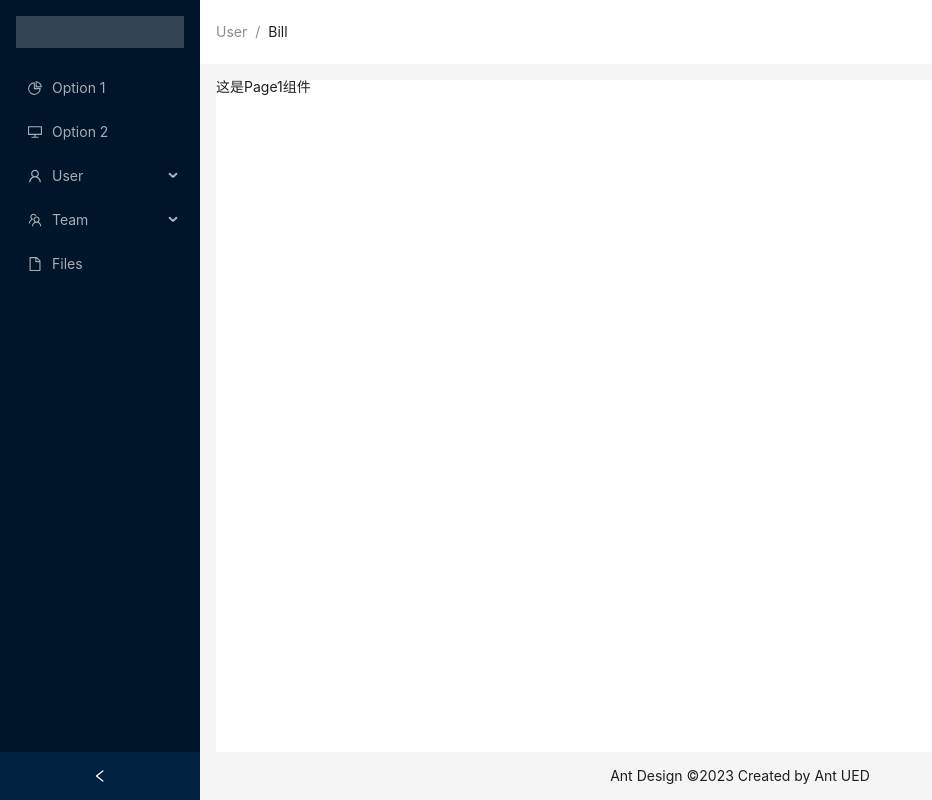
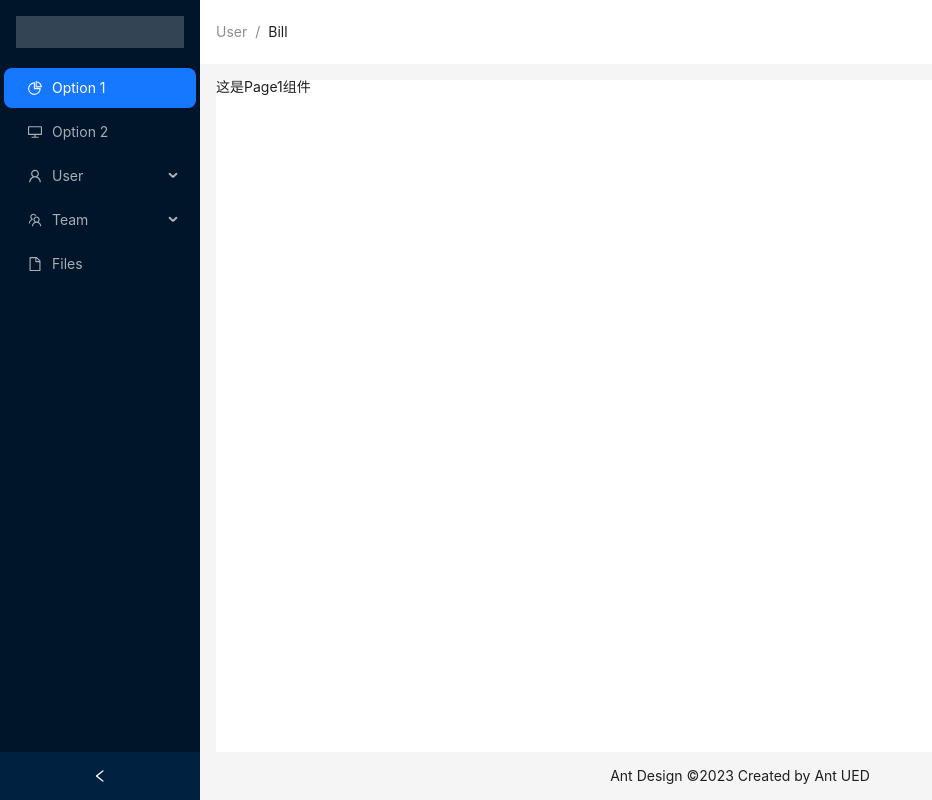
Before and after one commit to qingyanmaodai/react-manage, a React (Vite) app in the folder react-management/: page /page1 in a window 1280 px wide. Shown: the whole page, without its empty margins (0-932 px from the left). Built offline with nearby package versions, Linux system fonts and the light colour scheme.

Commit message:
设置菜单只展开一项

```diff
--- a/react-management/src/views/Home.tsx
+++ b/react-management/src/views/Home.tsx
@@ -53,6 +53,15 @@ const View: React.FC = () => {
     //点击跳转到对应的路由 编程式导航跳转，利用到hook
     navigateTo(e.key);
   };
+  const [openKeys, setOpenKeys] = useState([]);
+  const handleOpenChange = (keys: never[]) => {
+    console.log(keys.length);
+
+    //keys是一个数组，记录了当前哪一项是展开的(用key来记录)
+    //什么时候执行 这个函数里面的代码?展开和回收某项菜单的时候执行这里面的代码
+    // 把这个数组修改成最后一项，因为只要一项是展开的
+    setOpenKeys([keys[keys.length - 1]]);
+  };
   return (
     <Layout style={{ minHeight: "100vh" }}>
       {/* 左边侧边栏 */}
@@ -70,10 +79,14 @@ const View: React.FC = () => {
         />
         <Menu
           theme="dark"
-          defaultSelectedKeys={["1"]}
+          defaultSelectedKeys={["/page1"]}
           mode="inline"
           items={items}
           onClick={menuClick}
+          //菜单展开和回收事件
+          onOpenChange={handleOpenChange}
+          //当前菜单展开项的keys数组
+          openKeys={openKeys}
         />
       </Sider>
       {/* 右边内容 */}
```
